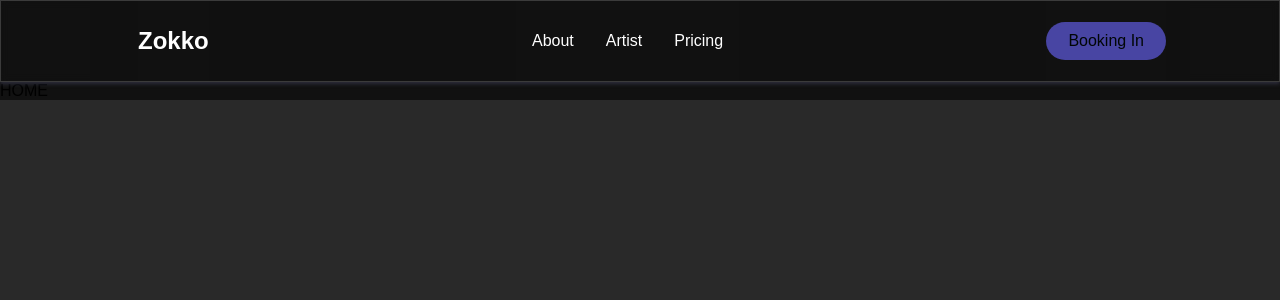
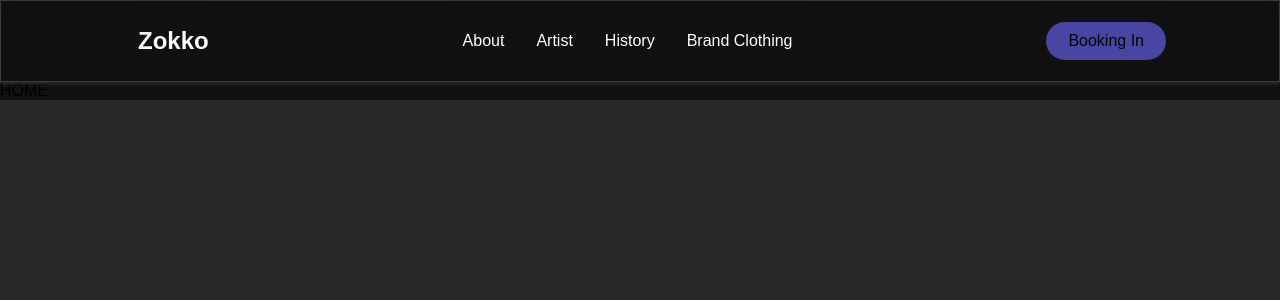
Before and after one commit to MZokko/react-tats, a React (Create React App) app: page / in a window 1280 px wide. Shown: the top 300 px of the page. Built offline with nearby package versions, Linux system fonts and the light colour scheme.

Commit message:
use zustand for state management

```diff
--- a/package.json
+++ b/package.json
@@ -10,6 +10,8 @@
     "react": "^17.0.2",
     "react-dom": "^17.0.2",
     "react-icons": "^4.2.0",
+    "react-query": "^3.19.0",
+    "react-reveal": "^1.2.2",
     "react-router-dom": "^5.2.0",
     "react-scripts": "^4.0.3",
     "react-scroll": "^1.8.2",
--- a/src/components/Navbar/index.js
+++ b/src/components/Navbar/index.js
@@ -71,14 +71,24 @@ const Navbar = ({ toggle }) => {
               >Artist</NavbarLinks>
             </NavbarItem>
             <NavbarItem>
-              <NavbarLinks to='pricing'
+              <NavbarLinks to='story'
               smooth={true}
               duration={500}
               spy={true}
               exact='true'
               offset={-80}
               activeClass="active"
-              >Pricing</NavbarLinks>
+              >History</NavbarLinks>
+            </NavbarItem>
+            <NavbarItem>
+              <NavbarLinks to='brandClothing'
+              smooth={true}
+              duration={500}
+              spy={true}
+              exact='true'
+              offset={-80}
+              activeClass="active"
+              >Brand Clothing</NavbarLinks>
             </NavbarItem>
           </NavbarMenu>
 
--- a/src/components/Sidebar/index.js
+++ b/src/components/Sidebar/index.js
@@ -21,8 +21,8 @@ const SideBar = ({ isOpen, toggle }) => {
           <SidebarLink to='about' onClick={toggle}>
             About
           </SidebarLink>
-          <SidebarLink to='discover' onClick={toggle}>
-            Discover
+          <SidebarLink to='artist' onClick={toggle}>
+          Artist
           </SidebarLink>
           <SidebarLink to='services' onClick={toggle}>
             Services
--- /dev/null
+++ b/src/store/store.js
@@ -0,0 +1,6 @@
+import create from 'zustand'
+
+const store = create((set)=>({
+    bannerloading: false,
+
+}))
```
Also changed, not shown: src/components/Banner/index.js (added, +17 -0 lines), src/components/Banner/BannerStyles.js (added), 1 other file (tests, documents, lock files or other folders).
